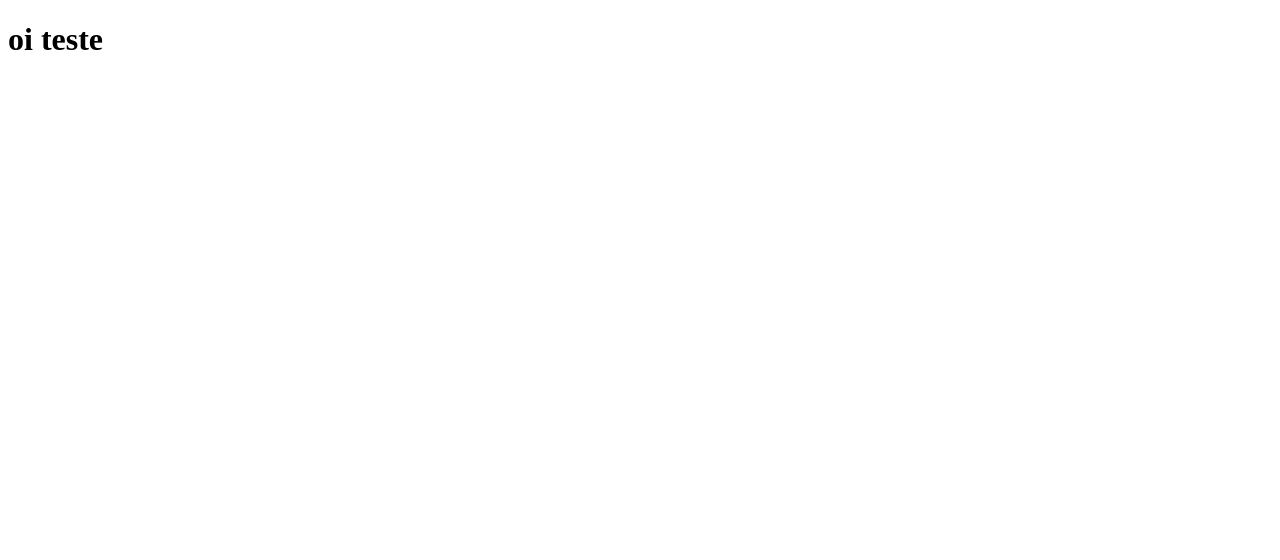
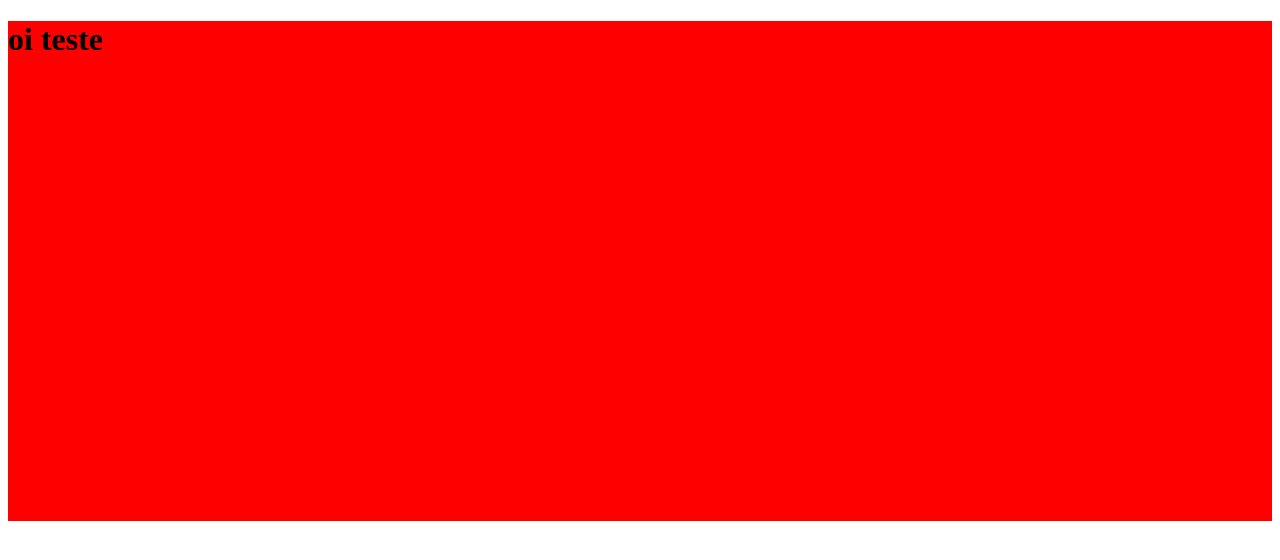
Before and after one commit to MuriloAlvarezUniso/RepositorioTeste, a plain HTML site: page index.html in a window 1280 px wide. Drawn offline with Linux system fonts and the light colour scheme.

Commit message:
Backgraundi rede kkj

```diff
--- a/index.html
+++ b/index.html
@@ -5,6 +5,7 @@
     <meta name="viewport" content="width=device-width, initial-scale=1.0">
     <title>Document</title>
 </head>
+<link rel="stylesheet" href="style.css">
 <body>
     <h1>oi teste</h1>
 </body>
--- a/style.css
+++ b/style.css
@@ -0,0 +1,4 @@
+h1{
+    background-color: red;
+    height: 500px;
+}
```
